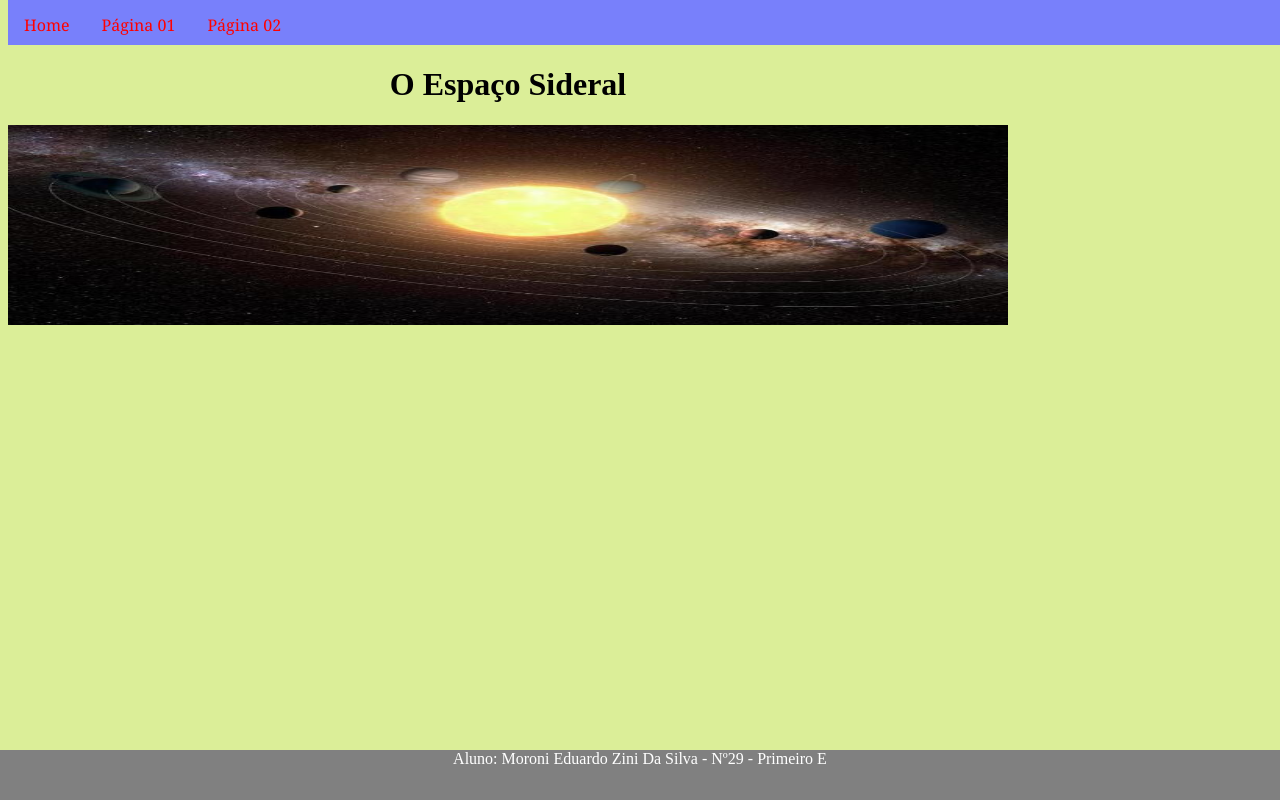
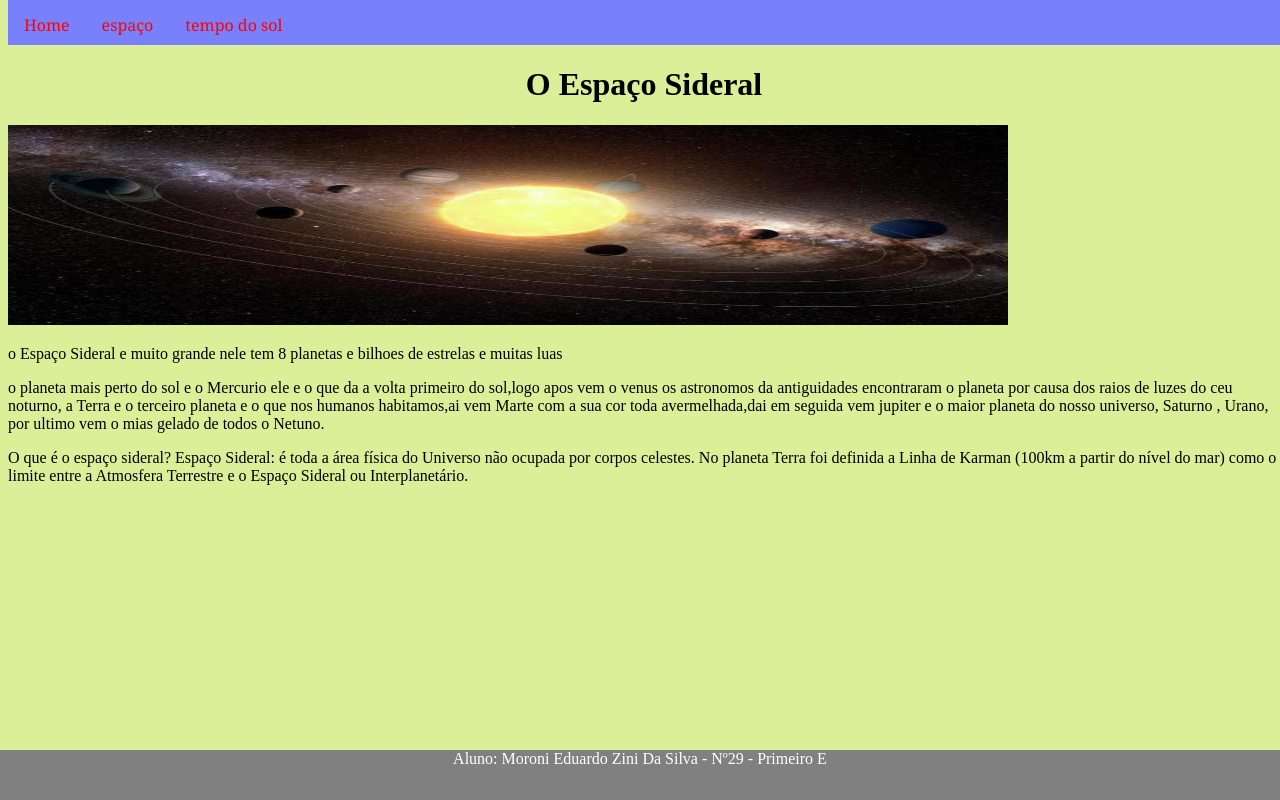
Before and after one commit to moronisilva/primeiroe_2t, a plain HTML site: page index.html in a window 1280 px wide. Drawn offline with Linux system fonts and the light colour scheme.

Commit message:
aula 25/08

```diff
--- a/index.html
+++ b/index.html
@@ -13,8 +13,8 @@
       <nav>
         <ul>
           <li><a href="index.html">Home</a></li>
-          <li><a href="pagina01.html">Página 01</a></li>
-          <li><a href="pagina02.html">Página 02</a></li>
+          <li><a href="pagina01.html">espaço </a></li>
+          <li><a href="pagina02.html">tempo do sol </a></li>
         </ul>
       </nav>
     </div>
@@ -27,9 +27,15 @@
 
         <img id="imagemHome" src="espaço.jpg" alt="">
 
-       <p></p>
-       <p></p>
-       <p></p>
+       <p> o Espaço Sideral e muito grande nele tem 8 planetas e bilhoes de estrelas e muitas luas </p>
+       <p>o planeta mais perto do sol e o Mercurio ele e o que da a volta primeiro do sol,logo apos vem
+         o venus os astronomos da antiguidades encontraram o planeta por causa dos raios de luzes do ceu
+        noturno, a Terra e o terceiro planeta e o que nos humanos habitamos,ai vem Marte com a sua cor
+        toda avermelhada,dai em seguida vem jupiter e o maior planeta do nosso universo, Saturno ,
+        Urano, por ultimo vem o mias gelado de todos o Netuno. </p>
+       <p>O que é o espaço sideral?
+        Espaço Sideral: é toda a área física do Universo não ocupada por corpos celestes. No planeta Terra foi definida a Linha de Karman (100km a partir do nível do mar) como o limite entre a Atmosfera Terrestre e o Espaço Sideral ou Interplanetário.
+        </p>
     </div>
 
     <div class="rodape">
```
